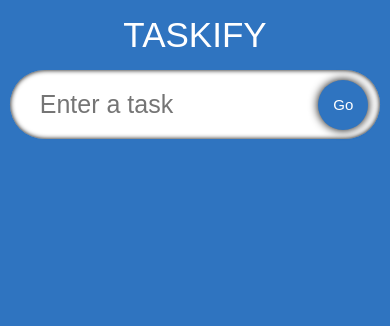
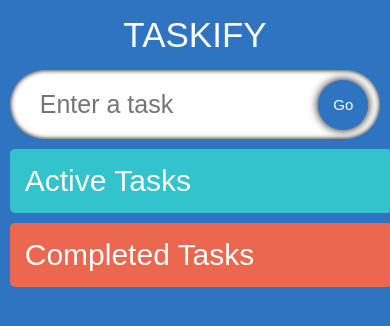
Before and after one commit to bnard-kba/To-Do-List-App, a React (Create React App) app: page / in a window 390 px wide. Shown: the top 326 px of the page. Built offline with nearby package versions, Linux system fonts and the light colour scheme; a web font is replaced by a local one.

Commit message:
Finished UI

```diff
--- a/src/components/SingleTodo.tsx
+++ b/src/components/SingleTodo.tsx
@@ -1,4 +1,4 @@
-import React, { useState } from "react";
+import React, { useEffect, useRef, useState } from "react";
 import { Todo } from "./model";
 import { AiFillEdit, AiFillDelete } from "react-icons/ai";
 import { MdDone } from "react-icons/md";
@@ -33,13 +33,20 @@
     setEdit(false);
   };
 
+  const inputRef = useRef<HTMLInputElement>(null);
+
+  useEffect(() => {
+    inputRef.current?.focus();
+  }, [edit]);
+
   return (
     <form className="todos__single" onSubmit={(e) => handleEdit(e, todo.id)}>
       {edit ? (
         <input
+          ref={inputRef}
           value={editTodo}
           onChange={(e) => setEditTodo(e.target.value)}
-          className="todos__single--test"
+          className="todos__single--text"
         />
       ) : todo.isDone ? (
         <s className="todos__single--text">{todo.todo}</s>
--- a/src/components/TodoList.tsx
+++ b/src/components/TodoList.tsx
@@ -10,15 +10,30 @@
 
 const TodoList: React.FC<Props> = ({ todos, setTodos }: Props) => {
   return (
+    <div className="container">
       <div className="todos">
+        <span className="todos__heading">Active Tasks</span>
         {todos.map((todo) => (
           <SingleTodo
             todo={todo}
+            todos={todos}
             key={todo.id}
-          todos={todos}
             setTodos={setTodos}
           />
         ))}
+      </div>
+
+      <div className="todos remove">
+        <span className="todos__heading">Completed Tasks</span>
+        {todos.map((todo) => (
+          <SingleTodo
+            todo={todo}
+            todos={todos}
+            key={todo.id}
+            setTodos={setTodos}
+          />
+        ))}
+      </div>
     </div>
   );
 };
--- a/src/components/styles.css
+++ b/src/components/styles.css
@@ -8,7 +8,7 @@
 
 .input {
   display: flex;
-  width: 90%;
+  width: 95%;
   position: relative;
   align-items: center;
 }
@@ -60,20 +60,37 @@
   box-shadow: 0 0 5px black;
 }
 
+.container {
+  display: flex;
+  width: 95%;
+  margin-top: 10px;
+  justify-content: space-between;
+  align-items: flex-start;
+}
+.todos__heading {
+  font-size: 30px;
+  color: white;
+}
 .todos {
   display: flex;
-  justify-content: space-evenly;
-  width: 90%;
-  flex-wrap: wrap;
+  width: 47.5%;
+  flex-direction: column;
+  padding: 15px;
+  border-radius: 5px;
+  background-color: rgb(50, 195, 205);
 }
 
 .todos__single {
   display: flex;
-  width: 29.5%;
   border-radius: 5px;
   padding: 20px;
   margin-top: 15px;
   background-image: url("https://img.freepik.com/free-photo/crumpled-yellow-paper-background-close-up_60487-2390.jpg?size=626&ext=jpg");
+  transition: 0.2s;
+}
+.todos__single:hover {
+  box-shadow: 0 0 5px black;
+  transform: scale(1.03);
 }
 
 .todos__single--text {
@@ -89,9 +106,9 @@
   cursor: pointer;
 }
 
-@media (max-width: 1200px) {
-  .todos__single {
-    width: 40%;
+@media (max-width: 1100px) {
+  .todos {
+    width: 45%;
   }
 }
 
@@ -101,8 +118,14 @@
   }
   .todos {
     width: 95%;
+    margin-bottom: 10px;
   }
-  .todos__single {
-    width: 100%;
+
+  .container {
+    width: 95%;
+    flex-direction: column;
   }
 }
+.remove {
+  background-color: rgb(235, 103, 80);
+}
```
Lines whose indentation alone changed are shown as unchanged.
